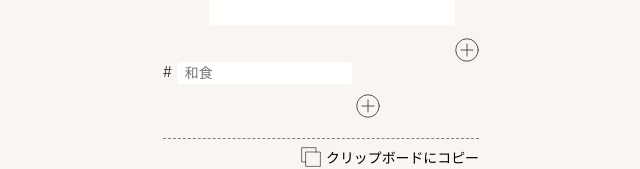
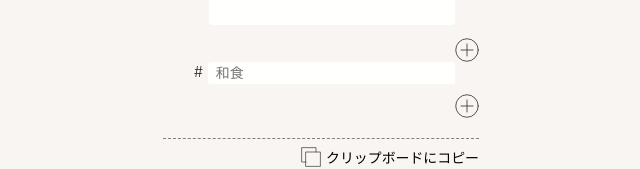
Before and after one commit to YukiAmakawa/RecipeFormatter, a Vue app: page / in a window 1280 px wide. Shown: the part 462-631 px from the top of the page, without its empty margins (319-959 px from the left). Built offline with nearby package versions, Linux system fonts and the light colour scheme; the HTML template or start-up script is replaced by a standard one.

Commit message:
add: ハッシュタグの入れ替え

```diff
--- a/src/components/molecules/HashTagItem.vue
+++ b/src/components/molecules/HashTagItem.vue
@@ -47,7 +47,7 @@ export default Vue.extend({
 <style lang="scss" scoped>
 .HashTagItem {
   .title {
-    width: 175px;
+    width: calc(100% - 38px);
     margin-left: 5px;
   }
 }
--- a/src/components/organisms/HashTagList.vue
+++ b/src/components/organisms/HashTagList.vue
@@ -52,9 +52,9 @@ export default Vue.extend({
 </script>
 <style lang="scss" scoped>
 .HashTagList {
-  width: 217px;
+  width: calc(100% - 31px);
+  margin-left: auto;
   .hash-tag-list {
-    width: 217px;
     li + li {
       margin-top: 5px;
     }
```
